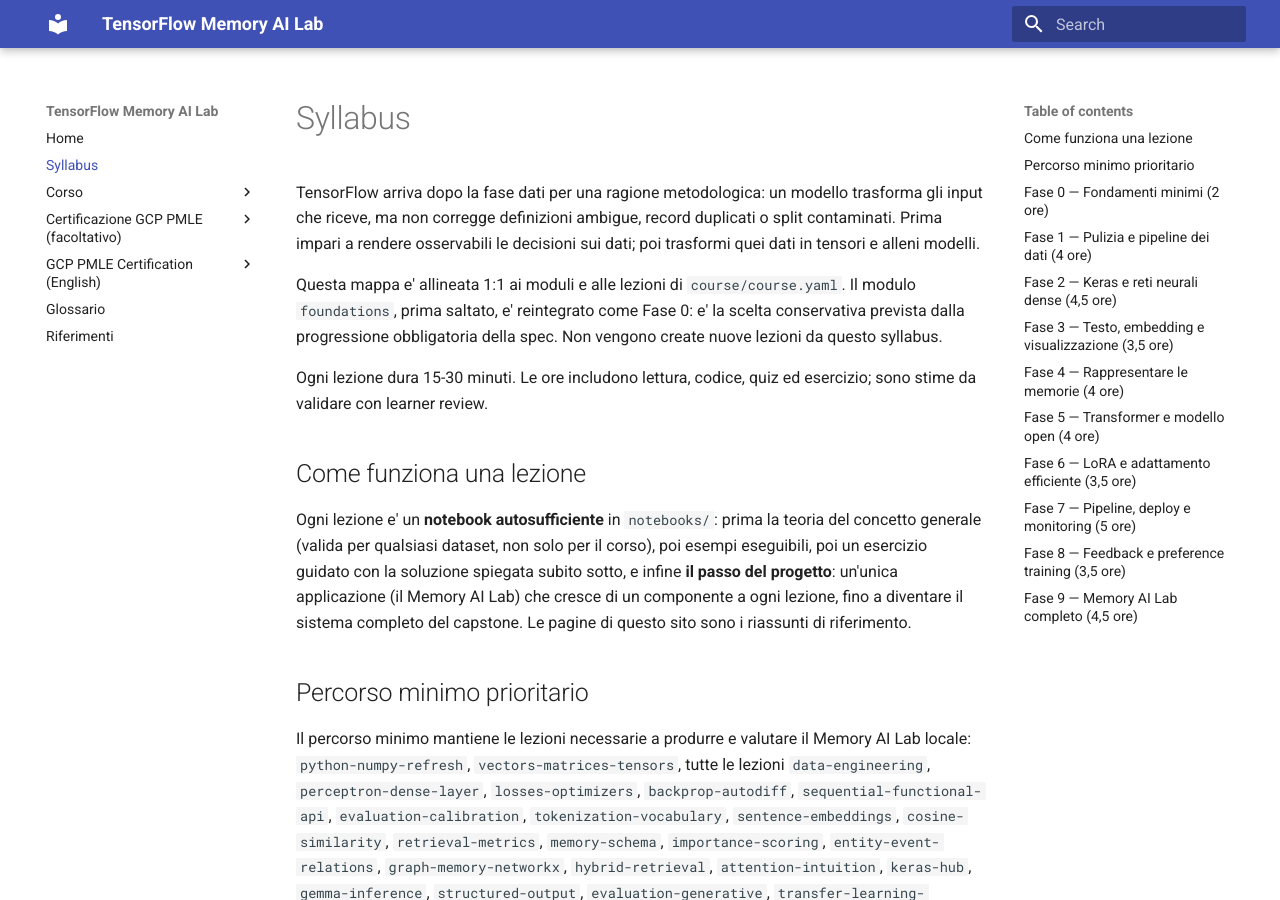
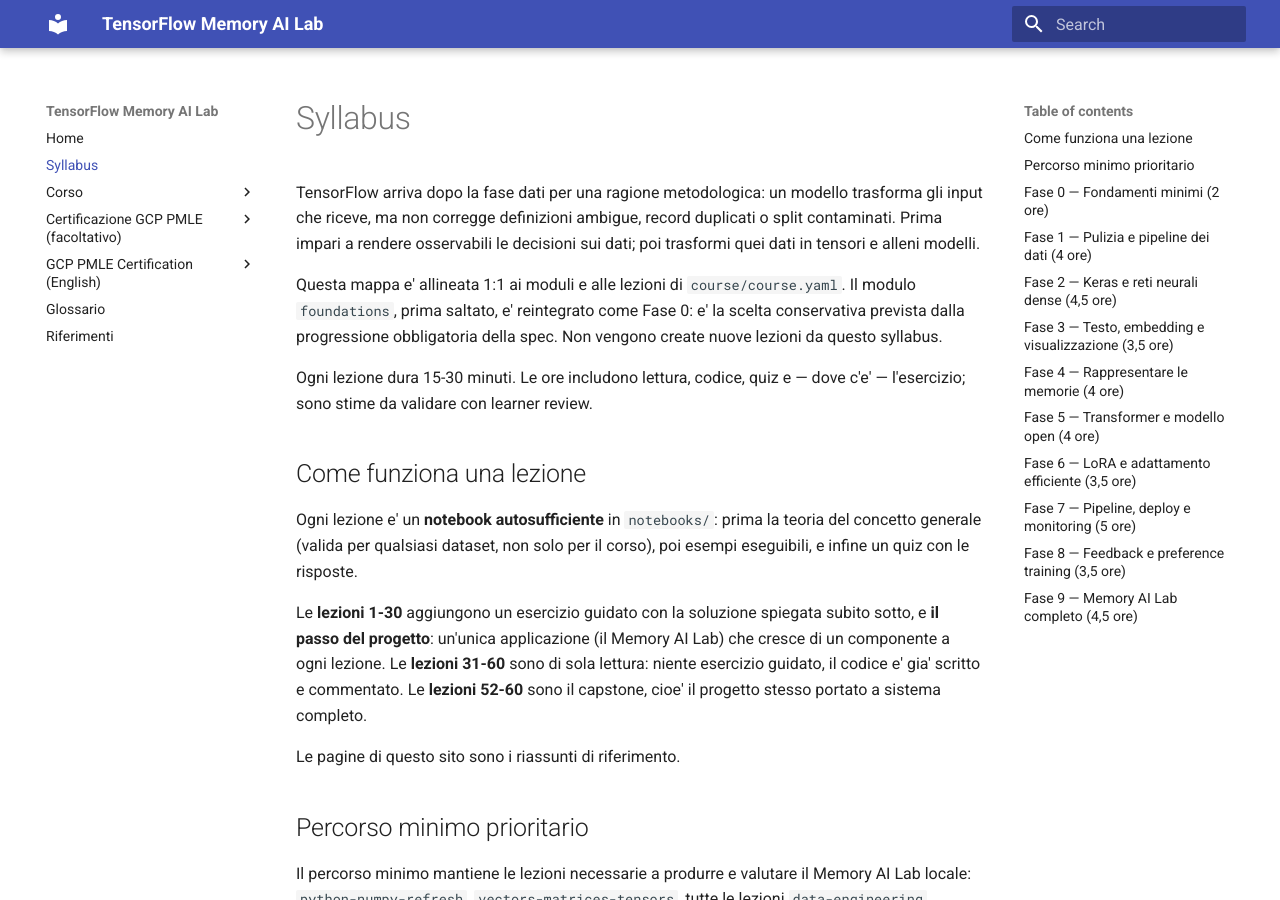
Before and after one commit to blindosbarra/tensorflow-memory-course, an MkDocs documentation site: the page built from docs/syllabus.md, in a window 1280 px wide and 900 px high. Built offline with MkDocs 1.6.1 and Material for MkDocs 9.7.7, drawn with Linux system fonts in a browser that asks for light colours.

Commit message:
docs: dichiara i due tipi di lezione invece di prometterne uno solo (WI-7)
Conseguenza diretta di D2. README, docs/index.md e docs/syllabus.md
promettevano un esercizio guidato in ogni lezione. Per trenta lezioni su
sessanta non era vero, ed e' il tipo di promessa che uno studente scopre
rotta a meta' corso.

Misurato prima di riscrivere, non dedotto: le lezioni 31-60 non hanno
esercizio (30 su 30), tutte e 61 hanno il quiz, e le lezioni 52-60 non hanno
un passo di progetto separato perche' sono il capstone.

Ora i due tipi sono dichiarati: lezioni 1-30 con esercizio guidato,
soluzione spiegata e passo del progetto; lezioni 31-60 di sola lettura, con
il codice gia' scritto e commentato da eseguire e modificare. Una lezione di
sola lettura dichiarata e' una scelta didattica; una promessa non mantenuta
e' un difetto.

Corretto anche docs/syllabus.md, che la SDD non elencava fra i file di WI-7
ma conteneva la stessa promessa in due punti: la descrizione di come
funziona una lezione e la stima delle ore.

La SDD sbagliava su un dettaglio, verificato e annotato: sosteneva che il
passo del progetto mancasse anche nella lezione 13, che invece ce l'ha
("Parte 3 — Il progetto: la pagella del classificatore").

Co-Authored-By: Claude Opus 5 <noreply@anthropic.com>
Claude-Session: https://claude.ai/code/session_01NkQHmVAmoRoqr7pbBwE1gL

```diff
--- a/docs/syllabus.md
+++ b/docs/syllabus.md
@@ -10,18 +10,23 @@ Questa mappa e' allineata 1:1 ai moduli e alle lezioni di
 come Fase 0: e' la scelta conservativa prevista dalla progressione obbligatoria
 della spec. Non vengono create nuove lezioni da questo syllabus.
 
-Ogni lezione dura 15-30 minuti. Le ore includono lettura, codice, quiz ed
-esercizio; sono stime da validare con learner review.
+Ogni lezione dura 15-30 minuti. Le ore includono lettura, codice, quiz e —
+dove c'e' — l'esercizio; sono stime da validare con learner review.
 
 ## Come funziona una lezione
 
 Ogni lezione e' un **notebook autosufficiente** in `notebooks/`: prima la
 teoria del concetto generale (valida per qualsiasi dataset, non solo per il
-corso), poi esempi eseguibili, poi un esercizio guidato con la soluzione
-spiegata subito sotto, e infine **il passo del progetto**: un'unica
-applicazione (il Memory AI Lab) che cresce di un componente a ogni lezione,
-fino a diventare il sistema completo del capstone. Le pagine di questo sito
-sono i riassunti di riferimento.
+corso), poi esempi eseguibili, e infine un quiz con le risposte.
+
+Le **lezioni 1-30** aggiungono un esercizio guidato con la soluzione spiegata
+subito sotto, e **il passo del progetto**: un'unica applicazione (il Memory
+AI Lab) che cresce di un componente a ogni lezione. Le **lezioni 31-60** sono
+di sola lettura: niente esercizio guidato, il codice e' gia' scritto e
+commentato. Le **lezioni 52-60** sono il capstone, cioe' il progetto stesso
+portato a sistema completo.
+
+Le pagine di questo sito sono i riassunti di riferimento.
 
 ## Percorso minimo prioritario
 
```
Also changed, not shown: README.md (+16 -5 lines), docs/index.md (+1 -1 lines), 1 other file.
